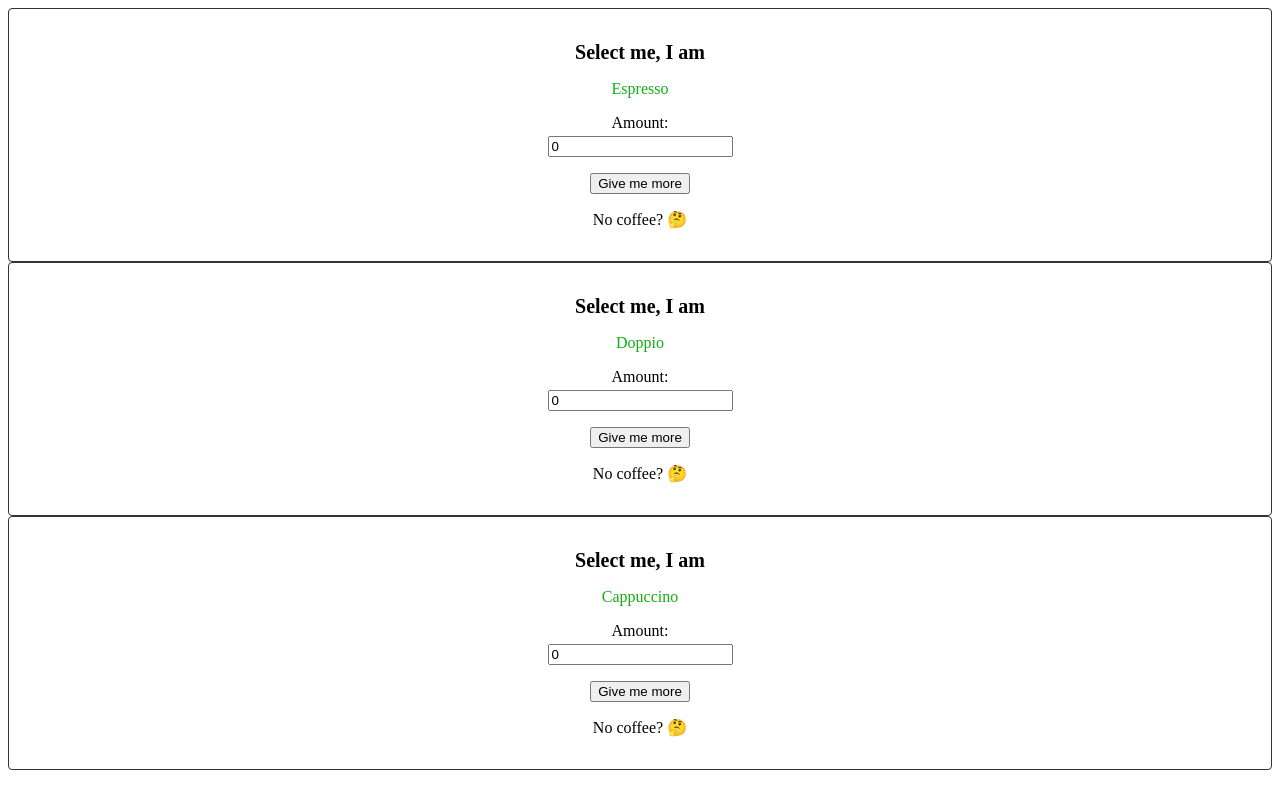
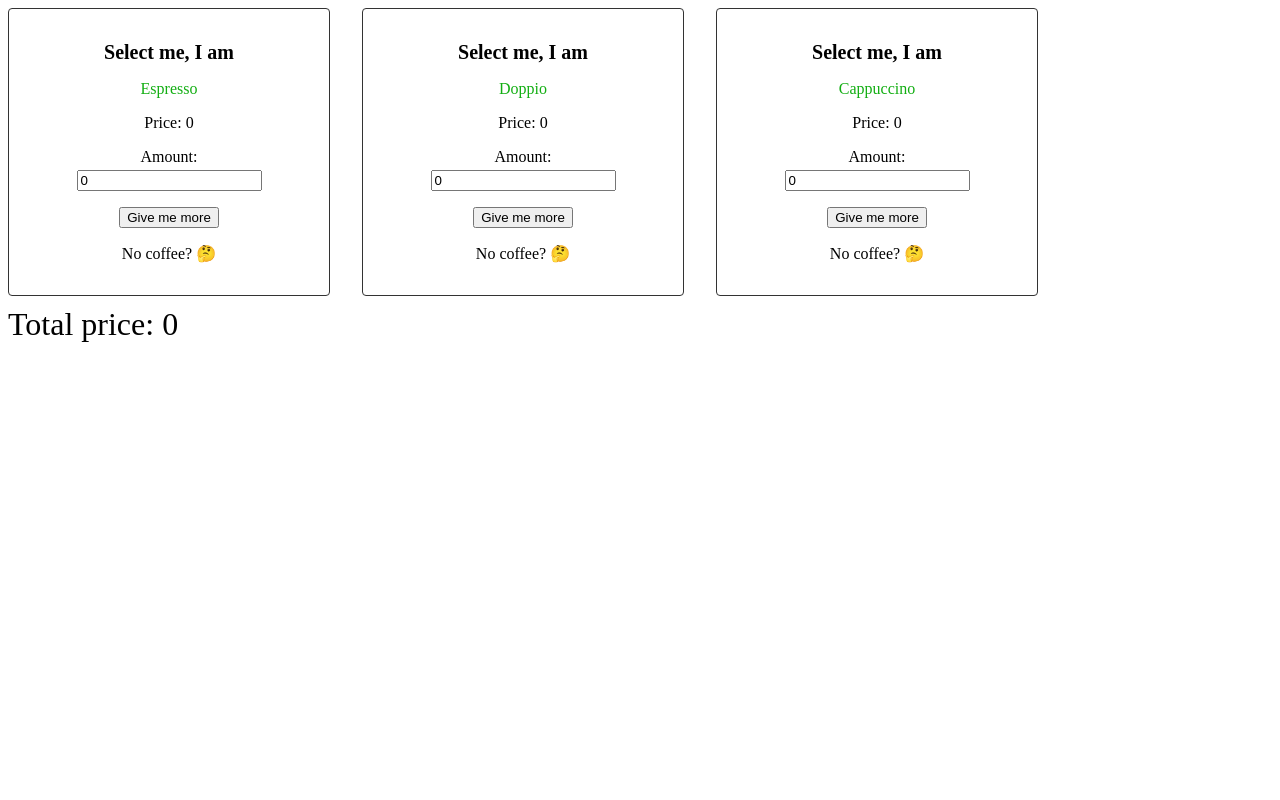
Before and after one commit to mikeshtro/angular-for-backenders, an Angular app in the folder src/morning-coffee/: page / in a window 1280 px wide. Built offline with nearby package versions, Linux system fonts and the light colour scheme.

Commit message:
Methods in template

```diff
--- a/src/morning-coffee/src/app/app.component.ts
+++ b/src/morning-coffee/src/app/app.component.ts
@@ -1,3 +1,4 @@
+import { CurrencyPipe } from '@angular/common';
 import { Component } from '@angular/core';
 
 import { CoffeeType } from './coffee-type';
@@ -7,15 +8,16 @@ import { CoffeeOverviewComponent } from './pick-coffee/coffee-overview/coffee-ov
 @Component({
   selector: 'mcf-root',
   standalone: true,
-  imports: [CoffeeOverviewComponent],
+  imports: [CurrencyPipe, CoffeeOverviewComponent],
   template: `
-    @for (coffee of coffees; track coffee.id) {
+    <div class="overview">
+      @for (coffee of coffeeTypes; track coffee) {
         <mcf-coffee-overview
-        [amount]="orderedCoffees.get(coffee.id)"
-        (amountChange)="orderCoffee($event, coffee.id)"
+          [amount]="orderedCoffees.get(coffee)"
+          (amountChange)="orderCoffee($event, coffee)"
         >
           <span class="coffee">
-          @switch (coffee.id) {
+            @switch (coffee) {
               @case ('espresso') {
                 Espresso
               }
@@ -27,19 +29,33 @@ import { CoffeeOverviewComponent } from './pick-coffee/coffee-overview/coffee-ov
               }
             }
           </span>
+          <span>Price: {{ getPrice(coffee) }}</span>
         </mcf-coffee-overview>
       }
+    </div>
+    <div class="total">Total price: {{ getTotalPrice() }}</div>
   `,
   styles: `
+    .overview {
+      display: flex;
+      gap: 2rem;
+    }
+
     .coffee {
       color: #12ae12;
+    }
+
+    .total {
+      font-size: 2rem;
+      line-height: 1.75;
     }
   `,
 })
 export class AppComponent {
+  protected coffeeTypes: CoffeeType[] = ['espresso', 'doppio', 'cappuccino'];
   protected orderedCoffees = new Map<CoffeeType, number>();
 
-  protected readonly coffees: Coffee[] = [
+  private readonly coffeePrices: Coffee[] = [
     { id: 'espresso', price: 1.25 },
     { id: 'doppio', price: 1.75 },
     { id: 'cappuccino', price: 2.25 },
@@ -48,4 +64,26 @@ export class AppComponent {
   protected orderCoffee(amount: number, id: CoffeeType): void {
     this.orderedCoffees.set(id, amount);
   }
+
+  protected getPrice(id: CoffeeType): number {
+    const price = this.coffeePrices.find(x => x.id === id)?.price;
+    const amount = this.orderedCoffees.get(id);
+
+    if (price == null || amount == null) {
+      return 0;
     }
+
+    return price * amount;
+  }
+
+  protected getTotalPrice(): number {
+    let totalPrice = 0;
+
+    for (const price of this.coffeePrices) {
+      const amount = this.orderedCoffees.get(price.id) ?? 0;
+      totalPrice += amount * price.price;
+    }
+
+    return totalPrice;
+  }
+}
--- a/src/morning-coffee/src/app/pick-coffee/coffee-overview/coffee-overview.component.css
+++ b/src/morning-coffee/src/app/pick-coffee/coffee-overview/coffee-overview.component.css
@@ -6,6 +6,7 @@
   padding: 2rem;
   border: 1px solid #333333;
   border-radius: 0.25rem;
+  width: 16rem;
 }
 
 .coffee {
```
Lines whose indentation alone changed are shown as unchanged.
